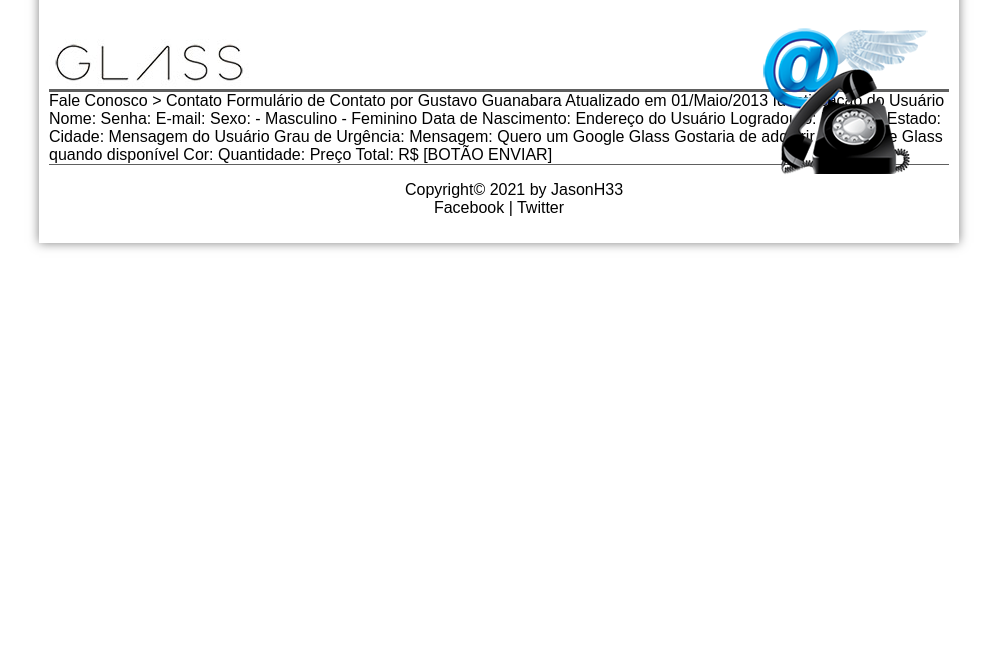
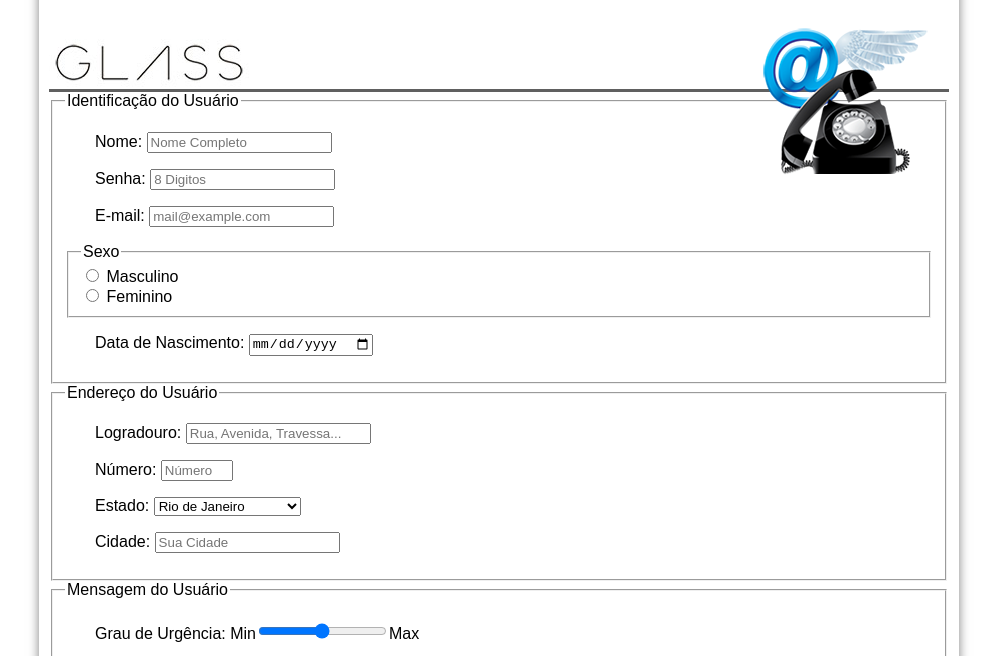
Before and after one commit to JasonH33/Google-Glass, a plain HTML site: page _html/fale-conosco.html in a window 1280 px wide. Shown: the part 79-735 px from the top of the page, without its empty margins (141-1146 px from the left). Drawn offline with Linux system fonts and the light colour scheme.

Commit message:
HTML form

```diff
--- a/_html/fale-conosco.html
+++ b/_html/fale-conosco.html
@@ -1,69 +1,185 @@
 <!DOCTYPE html>
 <html lang="pt-br">
   <head>
-  <meta charset="utf-8"/>
-  <meta name="viewport" content="width=device-width, initial-scale: 1">
+    <meta charset="utf-8" />
+    <meta name="viewport" content="width=device-width, initial-scale: 1" />
     <title>Google Glass: Contato</title>
- <link rel="stylesheet" type="text/css" href="../_css/estilo.css">
+    <link rel="stylesheet" type="text/css" href="../_css/estilo.css" />
+    <link rel="stylesheet" type="text/css" href="../_css/form.css" />
   </head>
   <script src="../_javascript/funcoes.js"></script>
   <body>
     <div id="interface">
-
       <header id="cabecalho">
         <hgroup>
           <h1>Google Glass</h1>
           <h2>A revolução do Google está chegando</h2>
         </hgroup>
 
-<img id="icone" src="../_imagens/contato.png"/>
+        <img id="icone" src="../_imagens/contato.png" />
         <nav id="menu">
           <h2>Menu Principal</h2>
           <ul>
-    <li onmouseover="mudaFoto('../_imagens/home.png')" onmouseout="mudaFoto('../_imagens/contato.png')"><a href="index.html">Home</a></li>
-    <li onmouseover="mudaFoto('../_imagens/especificacoes.png')" onmouseout="mudaFoto('../_imagens/contato.png')"><a href="specs.html">Especificações</a></li>
-    <li onmouseover="mudaFoto('../_imagens/fotos.png')" onmouseout="mudaFoto('../_imagens/contato.png')"><a href="fotos.html">Fotos</a></li>
-    <li onmouseover="mudaFoto('../_imagens/multimidia.png')" onmouseout="mudaFoto('../_imagens/contato.png')"><a href="multimidia.html">Multimídia</a></li>
-    <li onmouseover="mudaFoto('../_imagens/contato.png')" onmouseout="mudaFoto('../_imagens/contato.png')"><a href="fale-conosco.html">Fale conosco</a></li>
+            <li
+              onmouseover="mudaFoto('../_imagens/home.png')"
+              onmouseout="mudaFoto('../_imagens/contato.png')"
+            >
+              <a href="index.html">Home</a>
+            </li>
+            <li
+              onmouseover="mudaFoto('../_imagens/especificacoes.png')"
+              onmouseout="mudaFoto('../_imagens/contato.png')"
+            >
+              <a href="specs.html">Especificações</a>
+            </li>
+            <li
+              onmouseover="mudaFoto('../_imagens/fotos.png')"
+              onmouseout="mudaFoto('../_imagens/contato.png')"
+            >
+              <a href="fotos.html">Fotos</a>
+            </li>
+            <li
+              onmouseover="mudaFoto('../_imagens/multimidia.png')"
+              onmouseout="mudaFoto('../_imagens/contato.png')"
+            >
+              <a href="multimidia.html">Multimídia</a>
+            </li>
+            <li
+              onmouseover="mudaFoto('../_imagens/contato.png')"
+              onmouseout="mudaFoto('../_imagens/contato.png')"
+            >
+              <a href="fale-conosco.html">Fale conosco</a>
+            </li>
           </ul>
         </nav>
       </header>
 
-Fale Conosco > Contato
-Formulário de Contato
-por Gustavo Guanabara
-Atualizado em 01/Maio/2013
-
-Identificação do Usuário
-    Nome:
-    Senha:
-    E-mail:
-    Sexo:
-        - Masculino
-        - Feminino
-    Data de Nascimento:
-
-Endereço do Usuário
-    Logradouro:
-    Número:
-    Estado:
-    Cidade:
-
-Mensagem do Usuário
-    Grau de Urgência:
-    Mensagem:
-
-Quero um Google Glass
-    Gostaria de adquirir um Google Glass quando disponível
-    Cor:
-    Quantidade:
-    Preço Total: R$
-
-
+      <form method="POST" id="fContato" action="mailto:contato@mail.com">
+        <fieldset id="usuario">
+          <legend>Identificação do Usuário</legend>
+          <p>
+            <label for="cNome">Nome:</label>
+            <input
+              type="text"
+              name="tNome"
+              id="cNome"
+              placeholder="Nome Completo"
+            />
+          </p>
+          <p>
+            <label for="cSenha">Senha:</label>
+            <input
+              type="password"
+              name="tSenha"
+              id="cSenha"
+              placeholder="8 Digitos"
+            />
+          </p>
+          <p>
+            <label for="cMail">E-mail:</label>
+            <input
+              type="email"
+              name="tMail"
+              id="cMail"
+              placeholder="mail@example.com"
+            />
+          </p>
+          <fieldset>
+            <legend>Sexo</legend>
+            <input type="radio" name="tSexo" id="cMasc" />
+            <label for="cMasc">Masculino</label> <br />
+            <input type="radio" name="tSexo" id="cFem" />
+            <label for="cFem">Feminino</label>
+          </fieldset>
+          <p>
+            <label for="cNasc">Data de Nascimento:</label>
+            <input type="date" name="tNasc" id="cNasc" />
+          </p>
+        </fieldset>
+        <fieldset id="endereco">
+          <legend>Endereço do Usuário</legend>
+          <p>
+            <label for="cRua">Logradouro:</label>
+            <input
+              type="text"
+              name="tRua"
+              id="cRua"
+              placeholder="Rua, Avenida, Travessa..."
+            />
+          </p>
+          <p>
+            <label for="cNum">Número:</label>
+            <input
+              type="number"
+              name="tNum"
+              id="cNum"
+              min="0"
+              max="9999"
+              placeholder="Número da Casa"
+            />
+          </p>
+          <p>
+            <label for="cEst">Estado:</label>
+            <select name="tEst" id="cEst">
+              <optgroup label="Região Sudeste">
+                <option value="RJ">Rio de Janeiro</option>
+                <option value="SP">São Paulo</option>
+                <option value="MG">Minas Gerais</option>
+              </optgroup>
+              <optgroup label="Região Sul">
+                <option value="PR">Paraná</option>
+                <option value="SC">Santa Catarina</option>
+                <option value="RS">Rio Grande do Sul</option>
+              </optgroup>
+            </select>
+          </p>
+          <p>
+            <label for="cCid">Cidade:</label>
+            <input
+              type="text"
+              name="tCid"
+              id="cCid"
+              placeholder="Sua Cidade"
+              list="cidades"
+            />
+          </p>
+          <datalist id="cidades">
+            <option value="Rio de Janeiro"></option>
+            <option value="Nova Iguaçu"></option>
+            <option value="Niterói"></option>
+            <option value="Belford Roxo"></option>
+          </datalist>
+        </fieldset>
+        <fieldset id="mensagem">
+          <legend>Mensagem do Usuário</legend>
+          <p>
+            <label for="cUrg">Grau de Urgência:</label>
+            Min<input type="range" name="tUrg" id="cUrg" min="0" max="10" />Max
+          </p>
+          <p>
+            <label for="cMsg">Mensagem:</label>
+            <textarea
+              name="tMsg"
+              id="cMsg"
+              cols="45"
+              rows="5"
+              placeholder="Deixe Aqui Sua Mensagem"
+            ></textarea>
+          </p>
+        </fieldset>
+        <fieldset id="pedido">
+          <legend>Quero um Google Glass</legend>
+          Gostaria de adquirir um Google Glass quando disponível Cor:
+          Quantidade: Preço Total: R$
+        </fieldset>
         [BOTÃO ENVIAR]
+      </form>
 
       <footer id="rodape">
-<p>Copyright&copy; 2021 by JasonH33 <br/> Facebook | Twitter</p>
+        <p>
+          Copyright&copy; 2021 by JasonH33 <br />
+          Facebook | Twitter
+        </p>
       </footer>
     </div>
   </body>
```
Lines whose indentation alone changed are shown as unchanged.
